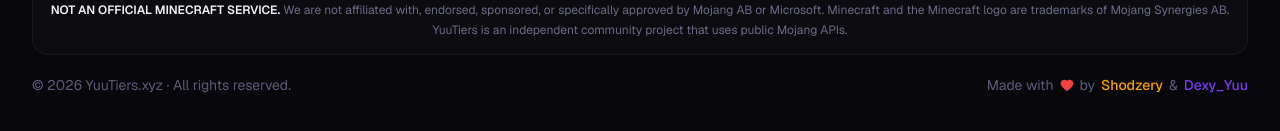
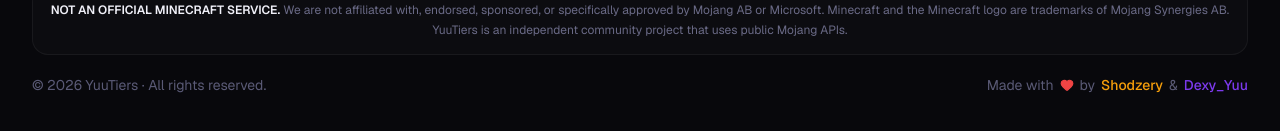
Before and after one commit to annushkaz/yuutiersxyzi, a Next.js app: page / in a window 1280 px wide. Shown: the part 3509-3640 px from the top of the page. Built offline with nearby package versions, Linux system fonts and the light colour scheme; no server answers.

Commit message:
modified:   components/layout/footer.tsx

```diff
--- a/components/layout/footer.tsx
+++ b/components/layout/footer.tsx
@@ -231,7 +231,7 @@ export function Footer() {
 
           <div className="flex flex-col md:flex-row items-center justify-between gap-4">
             <p className="text-[#5a5a76] text-sm">
-              © {new Date().getFullYear()} YuuTiers.xyz · {t('footer.copyright')}
+              © {new Date().getFullYear()} YuuTiers · {t('footer.copyright')}
             </p>
             <p className="text-[#5a5a76] text-sm flex items-center gap-1.5">
               {t('footer.madeWith')} <Heart className="w-3.5 h-3.5 text-[#ef4444] fill-[#ef4444]" /> {t('footer.by')}{' '}
```
